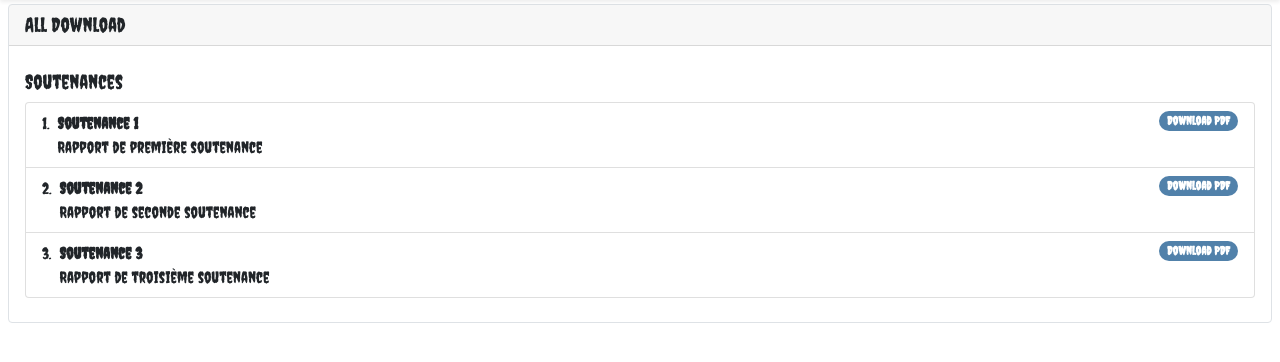
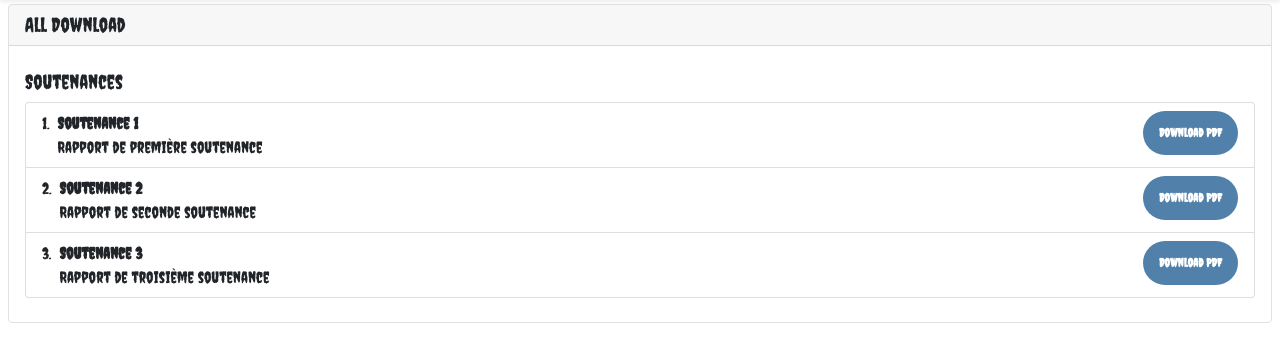
Before and after one commit to Strikeshyni/WebSite-ArtificialPsycho, a PHP site: page /Artificial_psycho/download.php in a window 1280 px wide. Shown: the part 56-418 px from the top of the page. Run offline with PHP 8.4, Linux system fonts and the light colour scheme.

Commit message:
download 3 rapport soutenance pill

```diff
--- a/Artificial_psycho/download.php
+++ b/Artificial_psycho/download.php
@@ -24,21 +24,21 @@ echo $myheader->getaddheader();
       <div class="fw-bold">Soutenance 1</div>
       Rapport de première soutenance
     </div>
-    <span class="badge bg-primary rounded-pill">Download PDF</span>
+    <span class="badge bg-primary py-3 px-3 rounded-pill">Download PDF</span>
   </li>
   <li class="list-group-item d-flex justify-content-between align-items-start">
     <div class="ms-2 me-auto">
       <div class="fw-bold">Soutenance 2</div>
       Rapport de seconde soutenance
     </div>
-    <span class="badge bg-primary rounded-pill">Download PDF</span>
+    <span class="badge bg-primary py-3 px-3 rounded-pill">Download PDF</span>
   </li>
   <li class="list-group-item d-flex justify-content-between align-items-start">
     <div class="ms-2 me-auto">
       <div class="fw-bold">Soutenance 3</div>
       Rapport de troisième soutenance
     </div>
-    <span class="badge bg-primary rounded-pill">Download PDF</span>
+    <span class="badge bg-primary py-3 px-3 rounded-pill">Download PDF</span>
   </li>
   </ol>
 
```
